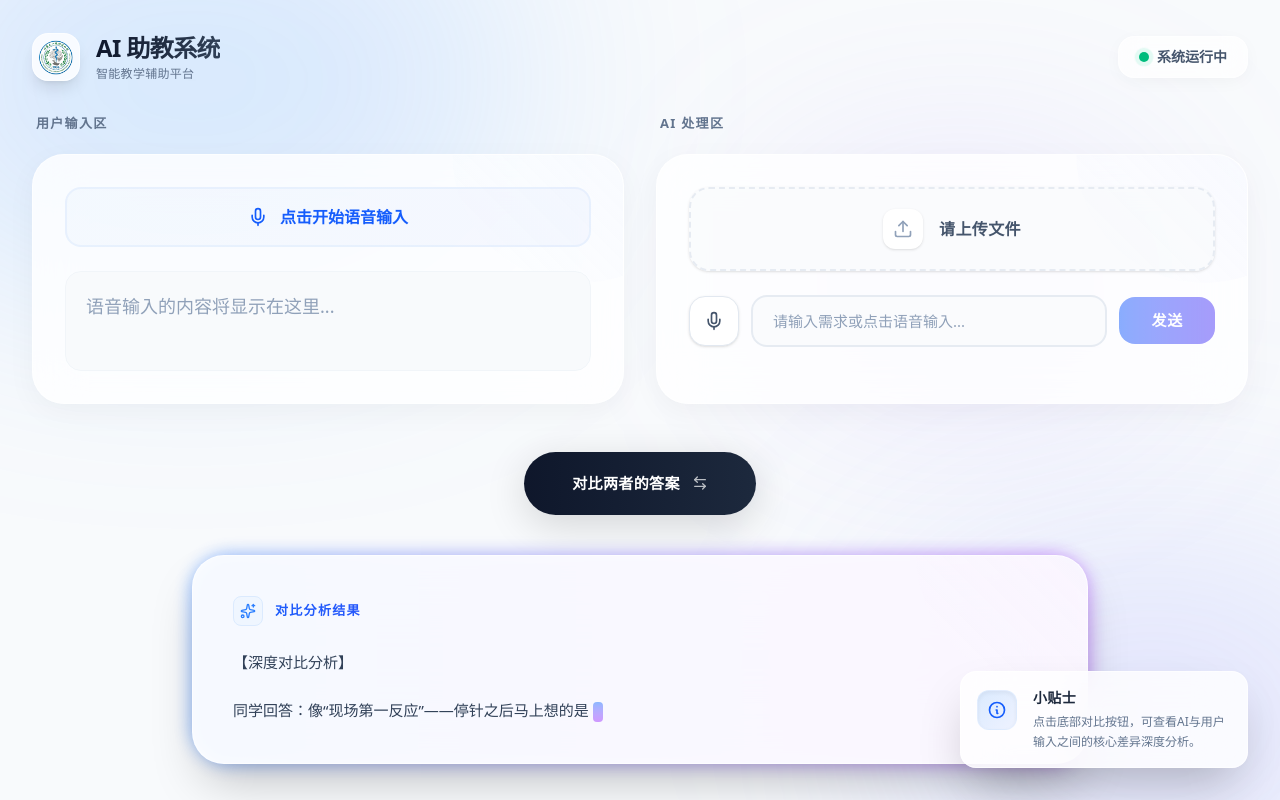
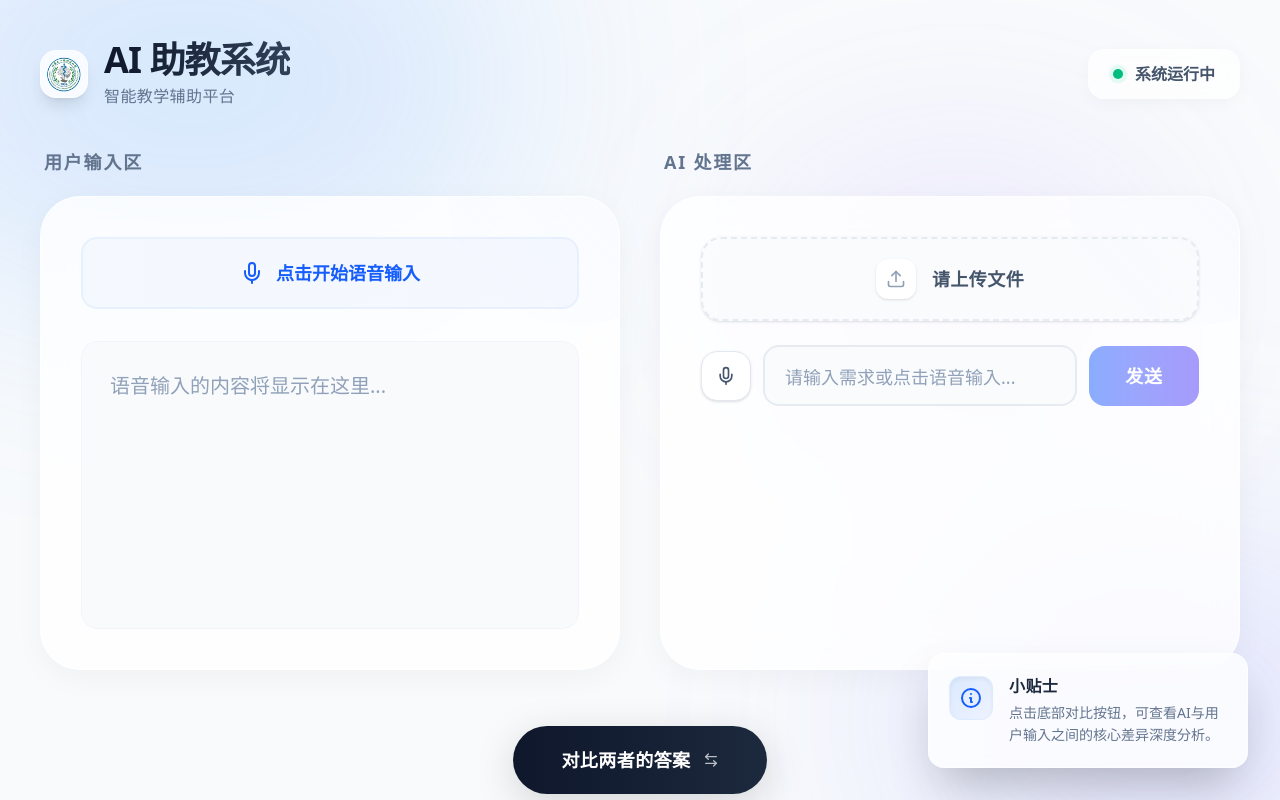
Before and after one commit to zhl9691/Student_PK_2, a React (Vite) app: page / in a window 1280 px wide. Both pictures are taken after a click on the button "对比两者的答案". Shown: the top 800 px of the page. Built offline with nearby package versions, Linux system fonts and the light colour scheme.

Commit message:
放大页面文字和内容面板

```diff
--- a/src/App.tsx
+++ b/src/App.tsx
@@ -10,28 +10,28 @@ import { CompareSection } from './components/CompareSection';
 
 export default function App() {
   return (
-    <div className="min-h-screen bg-[#F8FAFC] relative font-sans text-slate-800 flex flex-col p-4 sm:p-8 overflow-x-hidden selection:bg-blue-200/50">
+    <div className="min-h-screen bg-[#F8FAFC] relative font-sans text-slate-800 flex flex-col p-4 sm:p-8 xl:p-10 overflow-x-hidden selection:bg-blue-200/50">
 
       {/* Ambient Background Glows */}
       <div className="fixed top-[-15%] left-[-10%] w-[50%] h-[50%] rounded-full bg-blue-400/20 blur-[120px] pointer-events-none z-0"></div>
       <div className="fixed bottom-[-10%] right-[-10%] w-[40%] h-[40%] rounded-full bg-indigo-400/20 blur-[120px] pointer-events-none z-0"></div>
       <div className="fixed top-[20%] right-[10%] w-[30%] h-[30%] rounded-full bg-violet-400/15 blur-[100px] pointer-events-none z-0"></div>
 
-      <div className="relative z-10 flex flex-col w-full max-w-7xl mx-auto flex-1">
+      <div className="relative z-10 flex flex-col w-full max-w-[96rem] mx-auto flex-1">
         {/* Header Section */}
-        <header className="flex items-center justify-between mb-8 w-full">
+        <header className="flex items-center justify-between mb-10 w-full">
           <div className="flex items-center gap-4">
             <div className="w-12 h-12 rounded-2xl flex items-center justify-center overflow-hidden shrink-0 border border-white/60 shadow-lg bg-white/80 backdrop-blur-sm p-1">
               <img src="/logo.png" alt="School Logo" className="w-full h-full object-cover rounded-xl" />
             </div>
             <div>
-              <h1 className="text-2xl font-extrabold tracking-tight text-slate-900 bg-clip-text text-transparent bg-gradient-to-r from-slate-900 to-slate-700">
+              <h1 className="text-3xl sm:text-4xl font-extrabold tracking-tight text-slate-900 bg-clip-text text-transparent bg-gradient-to-r from-slate-900 to-slate-700">
                 AI 助教系统
               </h1>
-              <p className="text-xs text-slate-500 font-medium tracking-wide mt-0.5">智能教学辅助平台</p>
+              <p className="text-sm sm:text-base text-slate-500 font-medium tracking-wide mt-1">智能教学辅助平台</p>
             </div>
           </div>
-          <div className="flex items-center gap-2 text-sm font-semibold text-slate-600 bg-white/70 backdrop-blur-md px-5 py-2.5 rounded-2xl border border-white/50 shadow-[0_4px_20px_-4px_rgba(0,0,0,0.05)] transition-all hover:bg-white/90">
+          <div className="flex items-center gap-3 text-base font-semibold text-slate-600 bg-white/70 backdrop-blur-md px-6 py-3 rounded-2xl border border-white/50 shadow-[0_4px_20px_-4px_rgba(0,0,0,0.05)] transition-all hover:bg-white/90">
             <span className="relative flex h-2.5 w-2.5">
               <span className="animate-ping absolute inline-flex h-full w-full rounded-full bg-emerald-400 opacity-75"></span>
               <span className="relative inline-flex rounded-full h-2.5 w-2.5 bg-emerald-500"></span>
@@ -41,7 +41,7 @@ export default function App() {
         </header>
 
         {/* Main Columns */}
-        <main className="flex-1 w-full grid grid-cols-1 xl:grid-cols-2 gap-8 mb-8">
+        <main className="flex-1 w-full grid grid-cols-1 xl:grid-cols-2 gap-10 mb-10">
           <LeftColumn />
           <RightColumn />
         </main>
@@ -50,15 +50,15 @@ export default function App() {
       </div>
 
       {/* Overlay (Visual Feedback Representation) */}
-      <div className="fixed bottom-8 right-8 w-72 p-4 bg-white/80 backdrop-blur-xl rounded-2xl shadow-2xl border border-white/60 flex items-start gap-4 z-50 transition-all hover:shadow-blue-500/10 hover:-translate-y-1">
-        <div className="w-10 h-10 rounded-xl bg-gradient-to-br from-blue-100 to-indigo-50 flex items-center justify-center text-blue-600 shrink-0 shadow-inner border border-blue-100/50 mt-0.5">
-          <svg className="w-5 h-5" fill="none" stroke="currentColor" viewBox="0 0 24 24">
+      <div className="fixed bottom-8 right-8 w-80 p-5 bg-white/80 backdrop-blur-xl rounded-2xl shadow-2xl border border-white/60 flex items-start gap-4 z-50 transition-all hover:shadow-blue-500/10 hover:-translate-y-1">
+        <div className="w-11 h-11 rounded-xl bg-gradient-to-br from-blue-100 to-indigo-50 flex items-center justify-center text-blue-600 shrink-0 shadow-inner border border-blue-100/50 mt-0.5">
+          <svg className="w-6 h-6" fill="none" stroke="currentColor" viewBox="0 0 24 24">
             <path strokeLinecap="round" strokeLinejoin="round" strokeWidth="2" d="M13 16h-1v-4h-1m1-4h.01M21 12a9 9 0 11-18 0 9 9 0 0118 0z"></path>
           </svg>
         </div>
         <div>
-          <div className="text-sm font-bold text-slate-800 tracking-wide">小贴士</div>
-          <div className="text-xs text-slate-500 leading-relaxed mt-1 font-medium">点击底部对比按钮，可查看AI与用户输入之间的核心差异深度分析。</div>
+          <div className="text-base font-bold text-slate-800 tracking-wide">小贴士</div>
+          <div className="text-sm text-slate-500 leading-relaxed mt-1 font-medium">点击底部对比按钮，可查看AI与用户输入之间的核心差异深度分析。</div>
         </div>
       </div>
     </div>
--- a/src/components/CompareSection.tsx
+++ b/src/components/CompareSection.tsx
@@ -60,7 +60,7 @@ export function CompareSection() {
         disabled={isAnalyzing}
         className="group relative px-12 py-5 bg-gradient-to-r from-slate-900 to-slate-800 text-white rounded-full font-bold shadow-[0_10px_40px_rgba(0,0,0,0.15)] hover:shadow-[0_15px_50px_rgba(59,130,246,0.3)] hover:-translate-y-1 transition-all duration-300 overflow-hidden disabled:opacity-80 disabled:hover:-translate-y-0 disabled:hover:shadow-[0_10px_40px_rgba(0,0,0,0.15)] disabled:cursor-not-allowed"
       >
-        <span className="relative z-10 flex items-center text-[15px] tracking-wide">
+        <span className="relative z-10 flex items-center text-lg tracking-wide">
           {isAnalyzing ? (
             <><Loader2 className="w-5 h-5 mr-3 animate-spin text-blue-300" /> 正在对比分析...</>
           ) : (
@@ -81,15 +81,15 @@ export function CompareSection() {
             initial={{ opacity: 0, y: 30, scale: 0.95 }}
             animate={{ opacity: 1, y: 0, scale: 1 }}
             transition={{ type: 'spring', stiffness: 200, damping: 20 }}
-            className="w-full max-w-4xl mt-10 relative"
+            className="w-full max-w-6xl mt-10 relative"
           >
              {/* Glowing border effect */}
              <div className="absolute -inset-0.5 bg-gradient-to-r from-blue-500 to-purple-500 rounded-[2.5rem] blur opacity-20 animate-pulse pointer-events-none"></div>
 
-             <div className="relative bg-white/90 backdrop-blur-2xl rounded-[2rem] border border-white/60 shadow-2xl p-10 overflow-hidden">
+             <div className="relative bg-white/90 backdrop-blur-2xl rounded-[2.5rem] border border-white/60 shadow-2xl p-12 overflow-hidden">
                 <div className="absolute top-0 right-0 w-64 h-64 bg-gradient-to-bl from-blue-100/50 via-purple-50/50 to-transparent rounded-full -translate-y-1/2 translate-x-1/3 pointer-events-none"></div>
 
-                <div className="text-[13px] font-bold uppercase tracking-widest text-transparent bg-clip-text bg-gradient-to-r from-blue-600 to-indigo-600 mb-6 flex items-center gap-3">
+                <div className="text-base font-bold uppercase tracking-widest text-transparent bg-clip-text bg-gradient-to-r from-blue-600 to-indigo-600 mb-7 flex items-center gap-3">
                   <span className="p-1.5 bg-blue-50 rounded-lg border border-blue-100">
                     <Sparkles className="w-4 h-4 text-blue-500" />
                   </span>
@@ -102,10 +102,10 @@ export function CompareSection() {
                        <Loader2 className="w-10 h-10 animate-spin text-blue-500 relative z-10" />
                        <div className="absolute inset-0 bg-blue-400 blur-xl opacity-40 animate-pulse"></div>
                      </div>
-                     <span className="text-sm font-semibold tracking-wide bg-clip-text text-transparent bg-gradient-to-r from-blue-600 to-purple-600 animate-pulse">正在深度对比双方内容特征...</span>
+                     <span className="text-base font-semibold tracking-wide bg-clip-text text-transparent bg-gradient-to-r from-blue-600 to-purple-600 animate-pulse">正在深度对比双方内容特征...</span>
                   </div>
                 ) : (
-                  <div className="whitespace-pre-wrap text-[15px] leading-relaxed text-slate-700 font-medium relative z-10">
+                  <div className="whitespace-pre-wrap text-lg leading-relaxed text-slate-700 font-medium relative z-10">
                     {displayedText}
                     {isTyping && <span className="inline-block w-2.5 h-5 bg-gradient-to-b from-blue-500 to-purple-500 ml-1 animate-pulse align-middle rounded-sm"></span>}
                   </div>
--- a/src/components/LeftColumn.tsx
+++ b/src/components/LeftColumn.tsx
@@ -22,10 +22,10 @@ export function LeftColumn() {
   return (
     <section className="flex flex-col relative z-10">
       <div className="flex items-center justify-between mb-5 px-1">
-        <h2 className="text-[13px] font-bold uppercase tracking-widest text-slate-500">用户输入区</h2>
+        <h2 className="text-base sm:text-lg font-bold uppercase tracking-widest text-slate-500">用户输入区</h2>
         {isRecording && (
           <div className="flex items-center gap-3 bg-red-50/80 px-3 py-1.5 rounded-full border border-red-100 backdrop-blur-sm">
-            <span className="text-[11px] text-red-600 font-semibold flex items-center">
+            <span className="text-sm text-red-600 font-semibold flex items-center">
               <div className="flex items-end gap-[2px] h-3 mr-2">
                 <span className="w-0.5 bg-red-500 rounded-full animate-[pulse_0.8s_ease-in-out_infinite] h-2"></span>
                 <span className="w-0.5 bg-red-500 rounded-full animate-[pulse_1s_ease-in-out_infinite_150ms] h-3"></span>
@@ -34,17 +34,17 @@ export function LeftColumn() {
               </div>
               正在聆听...
             </span>
-            <div className="bg-red-500 text-white text-[9px] font-black px-2 py-0.5 rounded-full animate-pulse tracking-widest shadow-sm shadow-red-200">LIVE</div>
+            <div className="bg-red-500 text-white text-[11px] font-black px-2.5 py-1 rounded-full animate-pulse tracking-widest shadow-sm shadow-red-200">LIVE</div>
           </div>
         )}
       </div>
-      <div className="bg-white/80 backdrop-blur-xl rounded-[2rem] border border-white/60 shadow-[0_8px_30px_rgb(0,0,0,0.04)] p-8 flex-1 flex flex-col relative overflow-hidden transition-all hover:shadow-[0_8px_40px_rgb(0,0,0,0.08)]">
+      <div className="bg-white/80 backdrop-blur-xl rounded-[2.5rem] border border-white/60 shadow-[0_8px_30px_rgb(0,0,0,0.04)] p-10 flex-1 flex flex-col relative overflow-hidden transition-all hover:shadow-[0_8px_40px_rgb(0,0,0,0.08)]">
         {/* Subtle decorative background inside the card */}
         <div className="absolute top-0 right-0 w-64 h-64 bg-gradient-to-bl from-blue-50/60 to-transparent rounded-full -translate-y-1/2 translate-x-1/3 pointer-events-none"></div>
 
         <button
           onClick={handleToggleVoice}
-          className={`w-full flex items-center justify-center gap-3 py-4 rounded-2xl border-2 transition-all duration-300 group mb-6 relative overflow-hidden ${
+          className={`w-full flex items-center justify-center gap-3 py-5 rounded-2xl border-2 transition-all duration-300 group mb-8 relative overflow-hidden text-lg ${
             isRecording
               ? 'bg-red-50/50 text-red-600 border-red-200/50 hover:bg-red-50 hover:border-red-300 shadow-sm'
               : 'bg-gradient-to-r from-blue-50/50 to-indigo-50/50 text-blue-600 border-blue-100/50 hover:border-blue-300 hover:shadow-md hover:-translate-y-0.5'
@@ -60,15 +60,15 @@ export function LeftColumn() {
              </>
           ) : (
              <>
-               <Mic className="w-5 h-5" />
+               <Mic className="w-6 h-6" />
                <span className="font-semibold">点击开始语音输入</span>
              </>
           )}
         </button>
 
-        <div className="flex-1 bg-slate-50 rounded-2xl p-5 border border-slate-100 relative flex flex-col">
+        <div className="flex-1 min-h-[18rem] bg-slate-50 rounded-2xl p-7 border border-slate-100 relative flex flex-col">
           {isRecording && text ? (
-            <p className="text-lg leading-relaxed text-slate-600">
+            <p className="text-xl leading-relaxed text-slate-600">
               {text}
               <span className="border-r-2 border-blue-500 animate-pulse ml-1 inline-block h-5 align-middle"></span>
             </p>
@@ -77,11 +77,11 @@ export function LeftColumn() {
               value={finalText}
               onChange={(e) => setFinalText(e.target.value)}
               placeholder="语音输入的内容将显示在这里..."
-              className="w-full h-full bg-transparent focus:outline-none resize-none text-lg leading-relaxed text-slate-600 placeholder:text-slate-400"
+              className="w-full h-full bg-transparent focus:outline-none resize-none text-xl leading-relaxed text-slate-600 placeholder:text-slate-400"
             />
           )}
           {isRecording && (
-            <span className="absolute bottom-4 right-4 text-xs text-slate-400">点击按钮停止并确认</span>
+            <span className="absolute bottom-5 right-5 text-sm text-slate-400">点击按钮停止并确认</span>
           )}
         </div>
       </div>
--- a/src/components/RightColumn.tsx
+++ b/src/components/RightColumn.tsx
@@ -111,10 +111,10 @@ export function RightColumn() {
   return (
     <section className="flex flex-col relative z-10">
       <div className="flex items-center justify-between mb-5 px-1">
-        <h2 className="text-[13px] font-bold uppercase tracking-widest text-slate-500">AI 处理区</h2>
+        <h2 className="text-base sm:text-lg font-bold uppercase tracking-widest text-slate-500">AI 处理区</h2>
         {isRecording ? (
           <div className="flex items-center gap-3 bg-red-50/80 px-3 py-1.5 rounded-full border border-red-100 backdrop-blur-sm">
-            <span className="text-[11px] text-red-600 font-semibold flex items-center">
+            <span className="text-sm text-red-600 font-semibold flex items-center">
               <div className="flex items-end gap-[2px] h-3 mr-2">
                 <span className="w-0.5 bg-red-500 rounded-full animate-[pulse_0.8s_ease-in-out_infinite] h-2"></span>
                 <span className="w-0.5 bg-red-500 rounded-full animate-[pulse_1s_ease-in-out_infinite_150ms] h-3"></span>
@@ -123,18 +123,18 @@ export function RightColumn() {
               </div>
               正在聆听...
             </span>
-            <div className="bg-red-500 text-white text-[9px] font-black px-2 py-0.5 rounded-full animate-pulse tracking-widest shadow-sm shadow-red-200">LIVE</div>
+            <div className="bg-red-500 text-white text-[11px] font-black px-2.5 py-1 rounded-full animate-pulse tracking-widest shadow-sm shadow-red-200">LIVE</div>
           </div>
         ) : (
           isUploadComplete && (
             <div className="flex items-center gap-2 bg-emerald-50/80 px-3 py-1.5 rounded-full border border-emerald-100 backdrop-blur-sm">
               <CheckCircle2 className="w-3.5 h-3.5 text-emerald-500" />
-              <span className="text-[11px] text-emerald-600 font-semibold tracking-wide">文件解析完成</span>
+              <span className="text-sm text-emerald-600 font-semibold tracking-wide">文件解析完成</span>
             </div>
           )
         )}
       </div>
-      <div className="bg-white/80 backdrop-blur-xl rounded-[2rem] border border-white/60 shadow-[0_8px_30px_rgb(0,0,0,0.04)] p-8 flex-1 flex flex-col space-y-6 relative overflow-hidden transition-all hover:shadow-[0_8px_40px_rgb(0,0,0,0.08)]">
+      <div className="bg-white/80 backdrop-blur-xl rounded-[2.5rem] border border-white/60 shadow-[0_8px_30px_rgb(0,0,0,0.04)] p-10 flex-1 flex flex-col space-y-8 relative overflow-hidden transition-all hover:shadow-[0_8px_40px_rgb(0,0,0,0.08)]">
         {/* Subtle decorative background inside the card */}
         <div className="absolute top-0 right-0 w-64 h-64 bg-gradient-to-bl from-indigo-50/60 to-transparent rounded-full -translate-y-1/2 translate-x-1/3 pointer-events-none"></div>
 
@@ -155,7 +155,7 @@ export function RightColumn() {
               <div className="w-10 h-10 bg-white rounded-xl shadow-sm flex items-center justify-center group-hover:scale-110 transition-transform">
                 <Upload className="w-5 h-5 text-slate-400 group-hover:text-blue-500" />
               </div>
-              <span className="font-bold tracking-wide">请上传文件</span>
+              <span className="text-lg font-bold tracking-wide">请上传文件</span>
             </button>
           ) : (
             <div
@@ -175,8 +175,8 @@ export function RightColumn() {
               </div>
               <div className="flex-1 min-w-0 relative z-10">
                 <div className="flex justify-between items-center mb-1.5">
-                  <span className="text-[14px] font-bold text-slate-800 truncate max-w-[200px]">{file.name}</span>
-                  <span className="text-[11px] font-semibold text-slate-500 bg-white/50 px-2 py-0.5 rounded-full">{(file.size / 1024 / 1024).toFixed(2)} MB</span>
+                  <span className="text-base font-bold text-slate-800 truncate max-w-[200px]">{file.name}</span>
+                  <span className="text-sm font-semibold text-slate-500 bg-white/50 px-2 py-0.5 rounded-full">{(file.size / 1024 / 1024).toFixed(2)} MB</span>
                 </div>
                 <div className="w-full h-2 bg-emerald-100/50 rounded-full overflow-hidden shadow-inner">
                   <motion.div
@@ -188,8 +188,8 @@ export function RightColumn() {
                 </div>
                 {isUploadComplete && (
                   <div className="flex items-center gap-1.5 mt-2">
-                    <div className="px-1.5 py-0.5 bg-emerald-100/80 rounded text-[9px] font-black text-emerald-700 uppercase tracking-widest border border-emerald-200/50">DONE</div>
-                    <span className="text-[11px] font-semibold text-emerald-600/90 tracking-wide">文件已上传 <span className="opacity-60 font-normal ml-1">(点击可重新上传)</span></span>
+                    <div className="px-1.5 py-0.5 bg-emerald-100/80 rounded text-xs font-black text-emerald-700 uppercase tracking-widest border border-emerald-200/50">DONE</div>
+                    <span className="text-sm font-semibold text-emerald-600/90 tracking-wide">文件已上传 <span className="opacity-60 font-normal ml-1">(点击可重新上传)</span></span>
                   </div>
                 )}
               </div>
@@ -219,18 +219,18 @@ export function RightColumn() {
           </button>
 
           {isRecording ? (
-            <div className="flex-1 px-5 py-3 border-2 border-red-200/70 rounded-2xl bg-red-50/50 text-[15px] text-red-800 flex items-center min-w-0 shadow-inner">
+            <div className="flex-1 px-5 py-4 border-2 border-red-200/70 rounded-2xl bg-red-50/50 text-lg text-red-800 flex items-center min-w-0 shadow-inner">
               <span className="truncate">{reqVoiceText}</span>
               <span className="inline-block w-1.5 h-4 bg-red-400 ml-1.5 animate-pulse shrink-0 rounded-sm"></span>
             </div>
           ) : (
-            <textarea
+          <textarea
               ref={textareaRef}
               rows={1}
               value={reqText}
               onChange={(e) => setReqText(e.target.value)}
               placeholder="请输入需求或点击语音输入..."
-              className="flex-1 px-5 py-3 border-2 border-slate-200/80 rounded-2xl bg-slate-50/50 text-[15px] text-slate-700 focus:outline-none focus:border-blue-400 focus:bg-white focus:shadow-[0_0_0_4px_rgba(59,130,246,0.1)] transition-all min-w-0 resize-none overflow-hidden leading-relaxed placeholder:text-slate-400 font-medium"
+            className="flex-1 px-5 py-4 border-2 border-slate-200/80 rounded-2xl bg-slate-50/50 text-lg text-slate-700 focus:outline-none focus:border-blue-400 focus:bg-white focus:shadow-[0_0_0_4px_rgba(59,130,246,0.1)] transition-all min-w-0 resize-none overflow-hidden leading-relaxed placeholder:text-slate-400 font-medium"
               style={{ minHeight: '52px' }}
             />
           )}
@@ -238,7 +238,7 @@ export function RightColumn() {
           <button
             onClick={handleSend}
             disabled={isAnalyzing || aiIsTyping || isRecording || reqText.trim() === ''}
-            className="px-8 py-3 bg-gradient-to-r from-blue-600 to-indigo-600 hover:from-blue-700 hover:to-indigo-700 text-white rounded-2xl font-bold shadow-[0_8px_20px_rgba(59,130,246,0.25)] hover:shadow-[0_12px_25px_rgba(59,130,246,0.35)] hover:-translate-y-0.5 transition-all duration-300 disabled:opacity-50 disabled:shadow-none disabled:translate-y-0 disabled:cursor-not-allowed shrink-0 text-[15px] tracking-wider"
+            className="px-9 py-4 bg-gradient-to-r from-blue-600 to-indigo-600 hover:from-blue-700 hover:to-indigo-700 text-white rounded-2xl font-bold shadow-[0_8px_20px_rgba(59,130,246,0.25)] hover:shadow-[0_12px_25px_rgba(59,130,246,0.35)] hover:-translate-y-0.5 transition-all duration-300 disabled:opacity-50 disabled:shadow-none disabled:translate-y-0 disabled:cursor-not-allowed shrink-0 text-lg tracking-wider"
           >
             发送
           </button>
@@ -253,21 +253,21 @@ export function RightColumn() {
               transition={{ type: 'spring', stiffness: 300, damping: 25 }}
               className="flex-1 flex flex-col relative z-10"
             >
-              <div className="flex-1 bg-gradient-to-br from-blue-50/80 to-indigo-50/50 rounded-[1.5rem] p-6 border border-blue-100/60 overflow-hidden flex flex-col shadow-inner relative mt-4">
+              <div className="flex-1 min-h-[20rem] bg-gradient-to-br from-blue-50/80 to-indigo-50/50 rounded-[1.5rem] p-8 border border-blue-100/60 overflow-hidden flex flex-col shadow-inner relative mt-4">
                 {/* Decoration inside result box */}
                 <div className="absolute -top-10 -right-10 w-32 h-32 bg-blue-200/30 blur-2xl rounded-full"></div>
 
-                <p className="text-[13px] font-bold text-blue-800/80 mb-3 flex items-center gap-2 uppercase tracking-widest relative z-10">
+                <p className="text-base font-bold text-blue-800/80 mb-4 flex items-center gap-2 uppercase tracking-widest relative z-10">
                   <Sparkles className="w-4 h-4" />
                   AI 智能分析：
                 </p>
                 {isAnalyzing ? (
                   <div className="flex items-center gap-4 text-blue-600 py-6 relative z-10">
                      <Loader2 className="w-6 h-6 animate-spin" />
-                     <span className="text-[15px] font-semibold tracking-wide animate-pulse bg-clip-text text-transparent bg-gradient-to-r from-blue-600 to-indigo-600">正在深度解析文件...</span>
+                     <span className="text-lg font-semibold tracking-wide animate-pulse bg-clip-text text-transparent bg-gradient-to-r from-blue-600 to-indigo-600">正在深度解析文件...</span>
                   </div>
                 ) : (
-                  <div className="text-[15px] leading-relaxed text-slate-700 whitespace-pre-wrap overflow-y-auto relative z-10 font-medium">
+                  <div className="text-lg leading-relaxed text-slate-700 whitespace-pre-wrap overflow-y-auto relative z-10 font-medium">
                     {aiAnswerText}
                     {aiIsTyping && <span className="inline-block w-2.5 h-5 bg-gradient-to-b from-blue-500 to-indigo-500 ml-1 animate-pulse align-middle rounded-sm"></span>}
                   </div>
```
